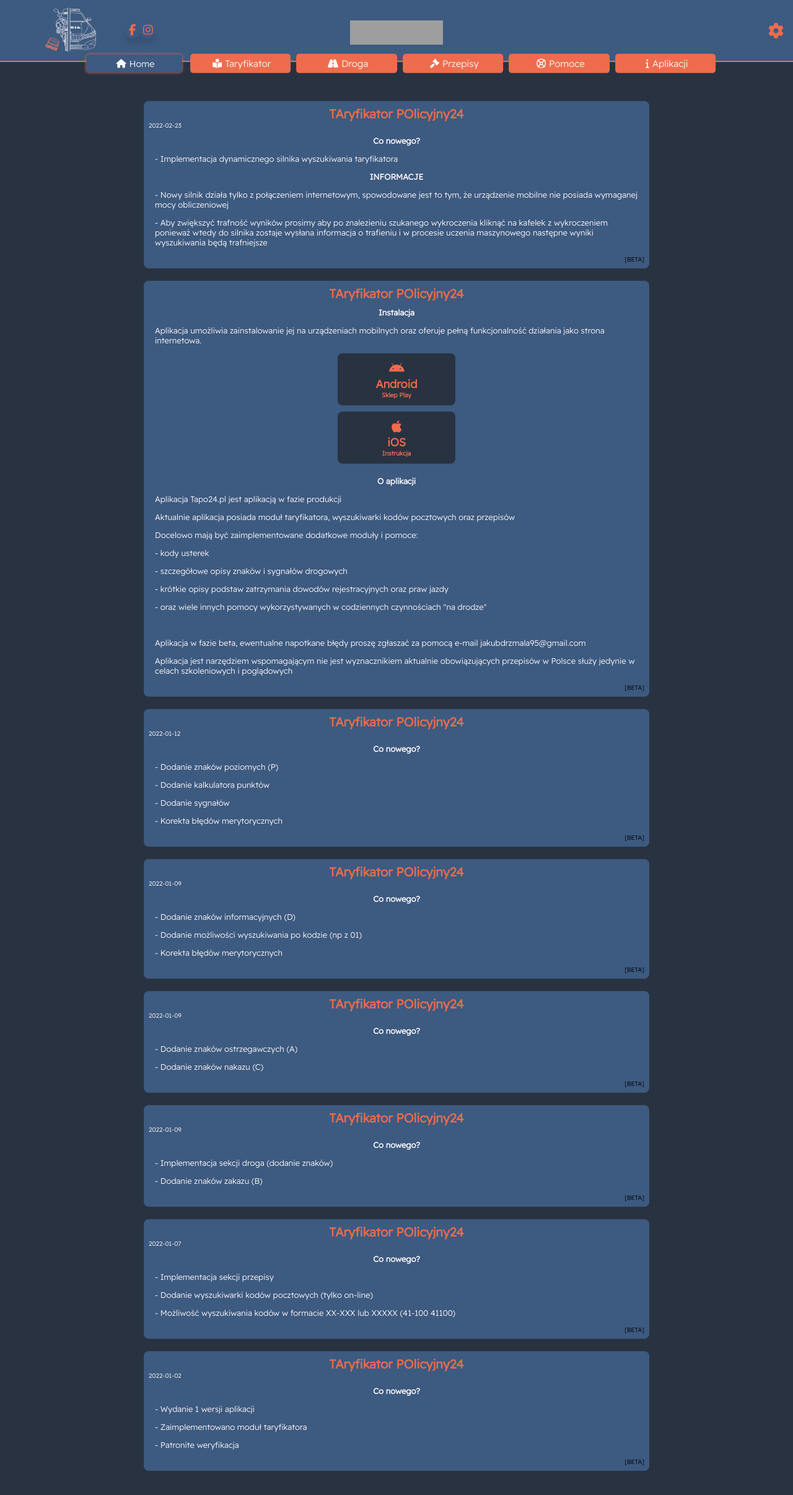
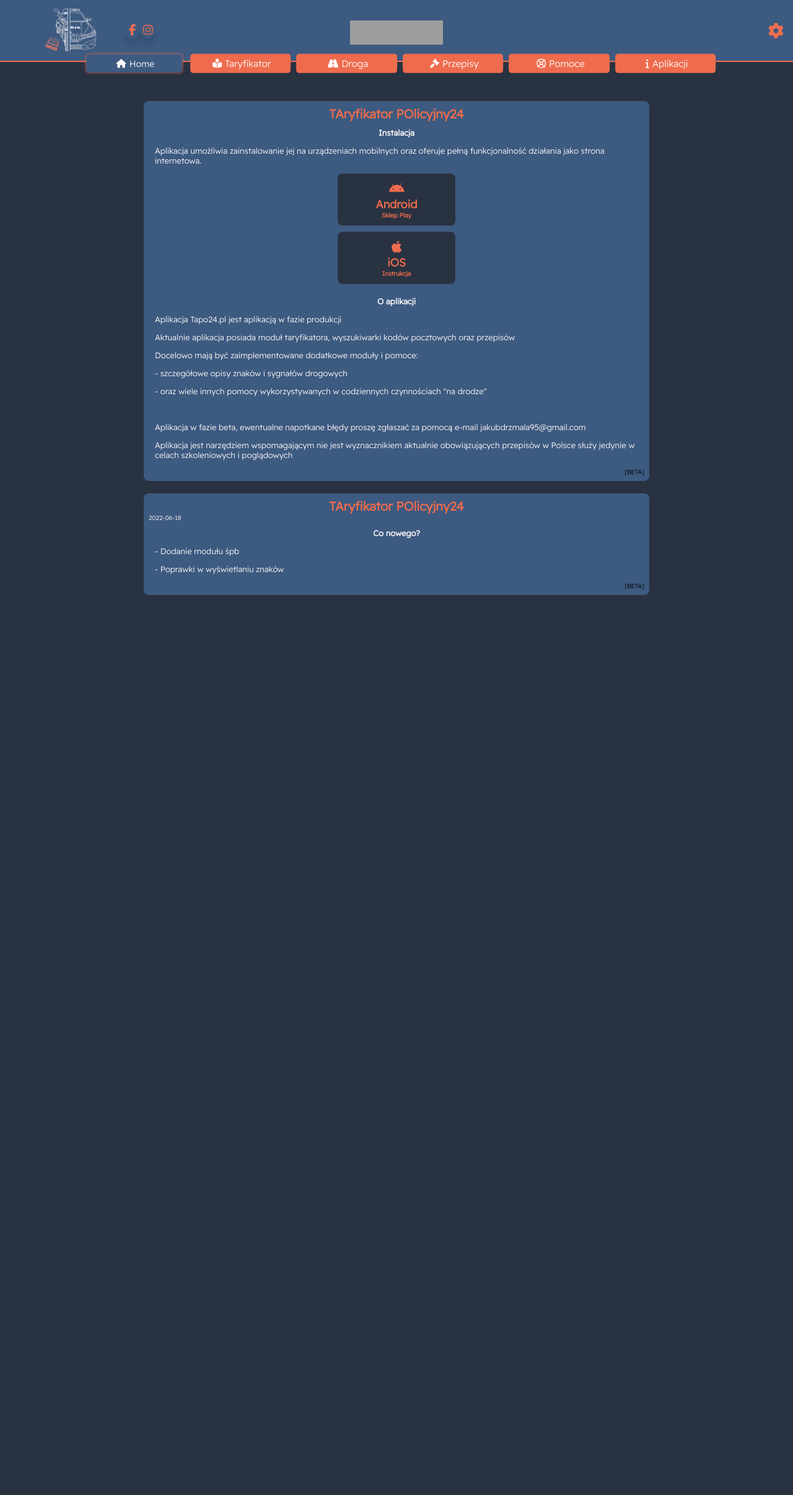
Before and after one commit to ordenix/TaPo24, a Vue app: page / in a window 1280 px wide. Shown: the top 2412 px of the page at 62% size. After the commit the page ends 1003 px from the top, so only its background shows below. Built offline with nearby package versions, Linux system fonts and the light colour scheme; no server answers; grey boxes are pictures that could not be loaded.

Commit message:
fix home page

```diff
--- a/src/views/MainPage/Home.vue
+++ b/src/views/MainPage/Home.vue
@@ -1,15 +1,5 @@
 <template>
   <div class="view2">
-    <div class="home">
-      <div class="title"> TAryfikator POlicyjny24 </div>
-      <div class="date">2022-02-23</div>
-      <div class="whats_news">Co nowego?</div>
-      <p>- Implementacja dynamicznego silnika wyszukiwania taryfikatora</p>
-      <div class="whats_news">INFORMACJE</div>
-      <p>- Nowy silnik działa tylko z połączeniem internetowym, spowodowane jest to tym, że urządzenie mobilne nie posiada wymaganej mocy obliczeniowej</p>
-      <p>- Aby zwiększyć trafność wyników prosimy aby po znalezieniu szukanego wykroczenia kliknąć na kafelek z wykroczeniem ponieważ wtedy do silnika zostaje wysłana informacja o trafieniu i w procesie uczenia maszynowego następne wyniki wyszukiwania będą trafniejsze</p>
-      <div class="version">{{ version }}</div>
-    </div>
     <div class="home">
       <div class="title"> TAryfikator POlicyjny24 </div>
       <div class="whats_news">Instalacja</div>
@@ -30,9 +20,7 @@
       <p>Aplikacja Tapo24.pl jest aplikacją w fazie produkcji</p>
       <p>Aktualnie aplikacja posiada moduł taryfikatora, wyszukiwarki kodów pocztowych oraz przepisów </p>
       <p>Docelowo mają być zaimplementowane dodatkowe moduły i pomoce:</p>
-      <p>- kody usterek</p>
       <p>- szczegółowe opisy znaków i sygnałów drogowych</p>
-      <p>- krótkie opisy podstaw zatrzymania dowodów rejestracyjnych oraz praw jazdy</p>
       <p>- oraz wiele innych pomocy wykorzystywanych w codziennych czynnościach "na drodze"</p>
       <br>
       <p>Aplikacja w fazie beta, ewentualne napotkane błędy proszę zgłaszać za pomocą e-mail  jakubdrzmala95@gmail.com</p>
@@ -41,55 +29,10 @@
     </div>
     <div class="home">
       <div class="title"> TAryfikator POlicyjny24 </div>
-      <div class="date">2022-01-12</div>
+      <div class="date">2022-06-18</div>
       <div class="whats_news">Co nowego?</div>
-      <p>- Dodanie znaków poziomych (P)</p>
-      <p>- Dodanie kalkulatora punktów</p>
-      <p>- Dodanie sygnałów</p>
-      <p>- Korekta błędów merytorycznych</p>
-      <div class="version">{{ version }}</div>
-    </div>
-    <div class="home">
-      <div class="title"> TAryfikator POlicyjny24 </div>
-      <div class="date">2022-01-09</div>
-      <div class="whats_news">Co nowego?</div>
-      <p>- Dodanie znaków informacyjnych (D)</p>
-      <p>- Dodanie możliwości wyszukiwania po kodzie (np z 01)</p>
-      <p>- Korekta błędów merytorycznych</p>
-      <div class="version">{{ version }}</div>
-    </div>
-    <div class="home">
-      <div class="title"> TAryfikator POlicyjny24 </div>
-      <div class="date">2022-01-09</div>
-      <div class="whats_news">Co nowego?</div>
-      <p>- Dodanie znaków ostrzegawczych (A)</p>
-      <p>- Dodanie znaków nakazu (C)</p>
-      <div class="version">{{ version }}</div>
-    </div>
-    <div class="home">
-      <div class="title"> TAryfikator POlicyjny24 </div>
-      <div class="date">2022-01-09</div>
-      <div class="whats_news">Co nowego?</div>
-      <p>- Implementacja sekcji droga (dodanie znaków)</p>
-      <p>- Dodanie znaków zakazu (B)</p>
-      <div class="version">{{ version }}</div>
-    </div>
-    <div class="home">
-      <div class="title"> TAryfikator POlicyjny24 </div>
-      <div class="date">2022-01-07</div>
-      <div class="whats_news">Co nowego?</div>
-      <p>- Implementacja sekcji przepisy</p>
-      <p>- Dodanie wyszukiwarki kodów pocztowych (tylko on-line)</p>
-      <p>- Możliwość wyszukiwania kodów w formacie XX-XXX lub XXXXX (41-100 41100)</p>
-      <div class="version">{{ version }}</div>
-    </div>
-    <div class="home">
-      <div class="title"> TAryfikator POlicyjny24 </div>
-      <div class="date">2022-01-02</div>
-      <div class="whats_news">Co nowego?</div>
-      <p>- Wydanie 1 wersji aplikacji</p>
-      <p>- Zaimplementowano moduł taryfikatora</p>
-      <p>- Patronite weryfikacja</p>
+      <p>- Dodanie modułu śpb</p>
+      <p>- Poprawki w wyświetlaniu znaków</p>
       <div class="version">{{ version }}</div>
     </div>
   </div>
```
